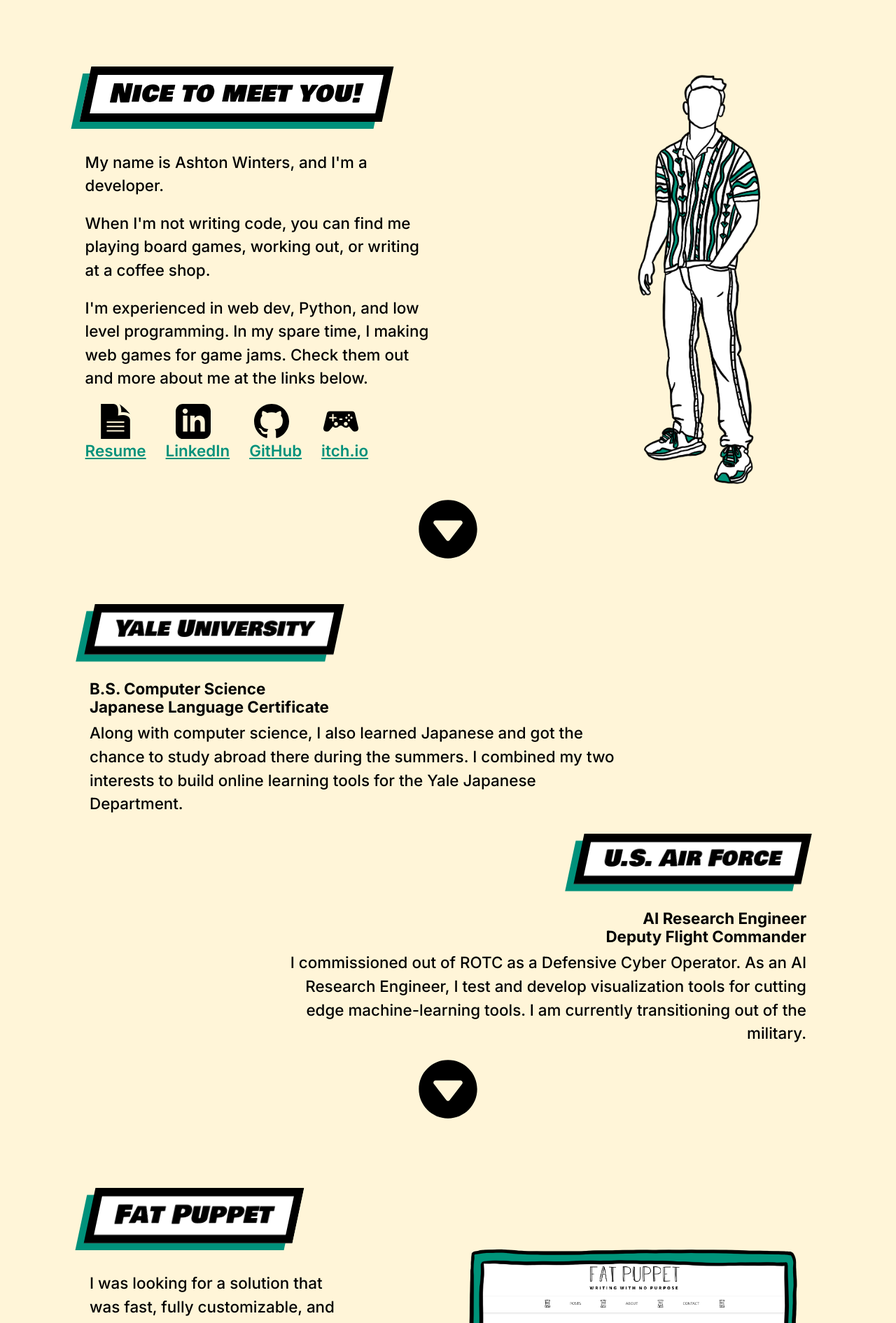
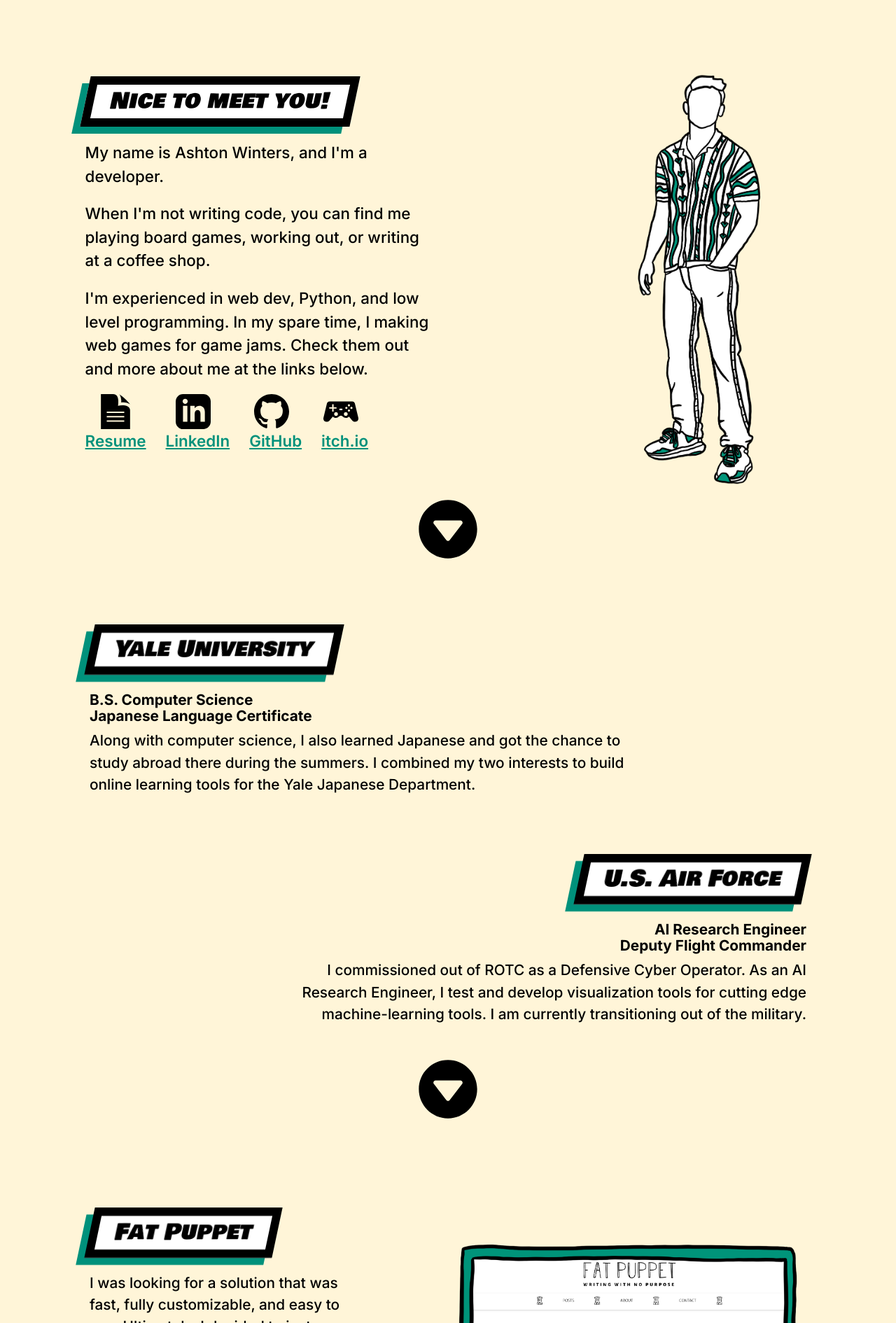
Before and after one commit to ashtonw7/Portfolio, a Next.js app: page / in a window 1280 px wide. Shown: the part 770-2660 px from the top of the page at 70% size. Built offline with nearby package versions, Linux system fonts and the light colour scheme; what tailwindcss-animated would draw is missing.

Commit message:
fixed some stuff

```diff
--- a/components/About.tsx
+++ b/components/About.tsx
@@ -32,8 +32,8 @@
                     <div className="flex flex-1 flex-col aboutbreak3:flex-row flex-grow items-center justify-center">
 
                         <div className="flex flex-col min-w-[70%]">
-                            <div id="intro" className="flex justify-center items-start bg-white aboutbreak3:mr-auto mb-5 aboutbreak2:mb-10 md:mb-0 doodle-border shadow-green-sm aboutbreak3:shadow-green -skew-x-12 animate-slide-in-right">
-                                <h2 className="border-b mb-[-1px] border-transparent font-bowlby md:text-left text-[1.5rem] iphone:text-[1.8rem] aboutbreak2:text-[2.3rem] aboutbreak4:text-[2.8rem] md:text-[3rem] aboutbreak:px-[1.5rem]">
+                            <div id="intro" className="flex justify-center items-start bg-white aboutbreak3:mr-auto mb-5 doodle-border shadow-green-sm aboutbreak3:shadow-green -skew-x-12 animate-slide-in-right">
+                                <h2 className="border-b mb-[-1px] border-transparent font-bowlby md:text-left text-[1.5rem] iphone:text-[1.8rem] aboutbreak2:text-[2rem] aboutbreak4:text-[2.8rem] aboutbreak:px-[1.5rem]">
                                     Nice to meet you!
                                 </h2>
                             </div>
--- a/components/Experience.tsx
+++ b/components/Experience.tsx
@@ -66,15 +66,15 @@
 
                         <div className="flex flex-col items-center bigphone:items-start bigphone:max-w-[75%] bigphone:self-start">
                             <div>
-                                <div id="yale" className="flex justify-center items-start bg-white aboutbreak3:mr-auto mb-2 bigphone:mb-5 aboutbreak2:mb-[2rem] doodle-border shadow-green-sm aboutbreak3:shadow-green -skew-x-12 animate-slide-in-right">
-                                    <h2 className="font-bowlby md:text-left text-[1.5rem] bigphone:text-[1.8rem] aboutbreak2:text-[2rem] aboutbreak4:text-[2.8rem] md:text-[3rem] aboutbreak:px-[1.5rem]">
+                                <div id="yale" className="flex justify-center items-start bg-white aboutbreak3:mr-auto mb-5 doodle-border shadow-green-sm aboutbreak3:shadow-green -skew-x-12 animate-slide-in-right">
+                                    <h2 className="font-bowlby md:text-left text-[1.5rem] bigphone:text-[1.8rem] aboutbreak2:text-[2rem] aboutbreak4:text-[2.8rem] aboutbreak:px-[1.5rem]">
                                         Yale University
                                     </h2>
                                 </div>
                             </div>
 
                             <div className="flex flex-row">
-                                <div id="yaleDetails" className="font-inter font-medium text-[1rem] bigphone:text-[1.3rem] aboutbreak3:text-[1.4rem] aboutbreak4:text-[1.6rem] animate-fade-up animate-duration-700 animate-delay-[300ms]">
+                                <div id="yaleDetails" className="font-inter font-medium text-[1rem] bigphone:text-[1.3rem] aboutbreak4:text-[1.6rem] animate-fade-up animate-duration-700 animate-delay-[300ms]">
                                     <h3 className="font-bold text-center bigphone:text-left">
                                         {"B.S. Computer Science"}
                                     </h3>
@@ -90,15 +90,15 @@
 
                         <div className="flex flex-col w-full items-center bigphone:items-end bigphone:max-w-[75%] bigphone:self-end">
                             <div>
-                                <div id="airForce" className="flex justify-center items-start bg-white aboutbreak3:mr-auto mb-2 bigphone:mb-5 aboutbreak2:mb-[2rem] doodle-border shadow-green-sm aboutbreak3:shadow-green -skew-x-12 animate-slide-in-left">
-                                    <h2 className="font-bowlby md:text-right text-[1.5rem] bigphone:text-[1.8rem] aboutbreak2:text-[2rem] aboutbreak4:text-[2.8rem] md:text-[3rem] aboutbreak:px-[1.5rem]">
+                                <div id="airForce" className="flex justify-center items-start bg-white aboutbreak3:mr-auto mb-5 doodle-border shadow-green-sm aboutbreak3:shadow-green -skew-x-12 animate-slide-in-left">
+                                    <h2 className="font-bowlby md:text-right text-[1.5rem] bigphone:text-[1.8rem] aboutbreak2:text-[2rem] aboutbreak4:text-[2.8rem] aboutbreak:px-[1.5rem]">
                                         U.S. Air Force
                                     </h2>
                                 </div>
                             </div>
 
                             <div className="flex flex-row">
-                                <div id="airForceDetails" className="font-inter font-medium text-left bigphone:text-right text-[1rem] bigphone:text-[1.3rem] aboutbreak3:text-[1.4rem] aboutbreak4:text-[1.6rem] animate-fade-up animate-duration-700 animate-delay-500">
+                                <div id="airForceDetails" className="font-inter font-medium text-left bigphone:text-right text-[1rem] bigphone:text-[1.3rem] aboutbreak4:text-[1.6rem] animate-fade-up animate-duration-700 animate-delay-500">
                                     <h3 className="font-bold text-center bigphone:text-right">
                                         {"AI Research Engineer"}
                                     </h3>
--- a/components/Projects.tsx
+++ b/components/Projects.tsx
@@ -32,8 +32,8 @@
                 <div className="flex flex-col w-[90%] bigphone:w-[80%] aboutbreak4:w-[70%] justify-between h-[95svh] bigphone:h-[95vh] items-center">
                     <div className="flex flex-1 flex-col aboutbreak3:flex-row flex-grow items-center justify-center">
                         <div className="flex flex-col mind-w-[70%]">
-                            <div id="projectTitle" className="flex justify-center items-start bg-white aboutbreak3:mr-auto mb-5 aboutbreak2:mb-10 md:mb-0 doodle-border shadow-green-sm aboutbreak3:shadow-green -skew-x-12 animate-slide-in-right">
-                                <h2 className="border-b mb-[-1px] border-transparent font-bowlby md:text-left text-[1.5rem] iphone:text-[1.8rem] aboutbreak2:text-[2.3rem] aboutbreak4:text-[2.8rem] md:text-[3rem] aboutbreak:px-[1.5rem]">
+                            <div id="projectTitle" className="flex justify-center items-start bg-white aboutbreak3:mr-auto mb-5 doodle-border shadow-green-sm aboutbreak3:shadow-green -skew-x-12 animate-slide-in-right">
+                                <h2 className="border-b mb-[-1px] border-transparent font-bowlby md:text-left text-[1.5rem] iphone:text-[1.8rem] aboutbreak2:text-[2rem] aboutbreak4:text-[2.8rem] aboutbreak:px-[1.5rem]">
                                     Fat Puppet
                                 </h2>
                             </div>
@@ -43,7 +43,7 @@
                                     <img className="w-auto h-full" alt="A desktop and mobile view demonstration of www.fatpuppet.com." src="/assets/images/fatpuppet.png" />
                                 </div>
 
-                                <div id="details" className="max-w-[90%] font-inter font-medium bigphone:text-[1.3rem] aboutbreak3:text-[1.4rem] aboutbreak4:text-[1.6rem] animate-fade-up animate-duration-700 animate-delay-[300ms]">
+                                <div id="details" className="max-w-[90%] font-inter font-medium bigphone:text-[1.3rem] aboutbreak4:text-[1.6rem] animate-fade-up animate-duration-700 animate-delay-[300ms]">
                                     <p>
                                         {"I was looking for a solution that was fast, fully customizable, and easy to use. Ultimately, I decided to just build it myself!"}
                                     </p>
```
